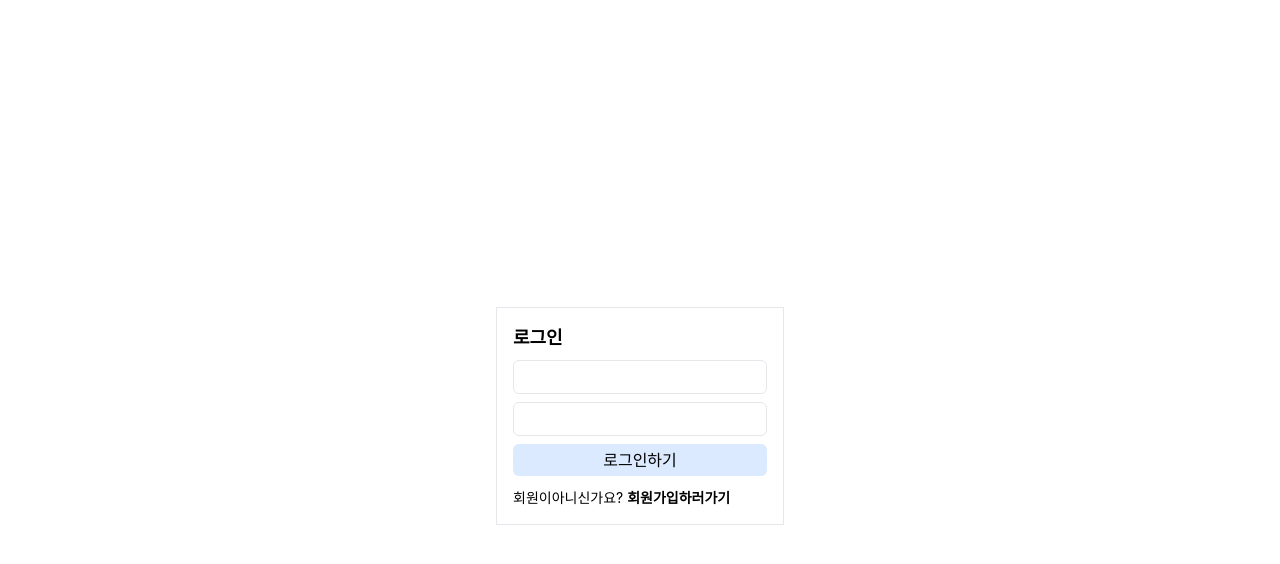
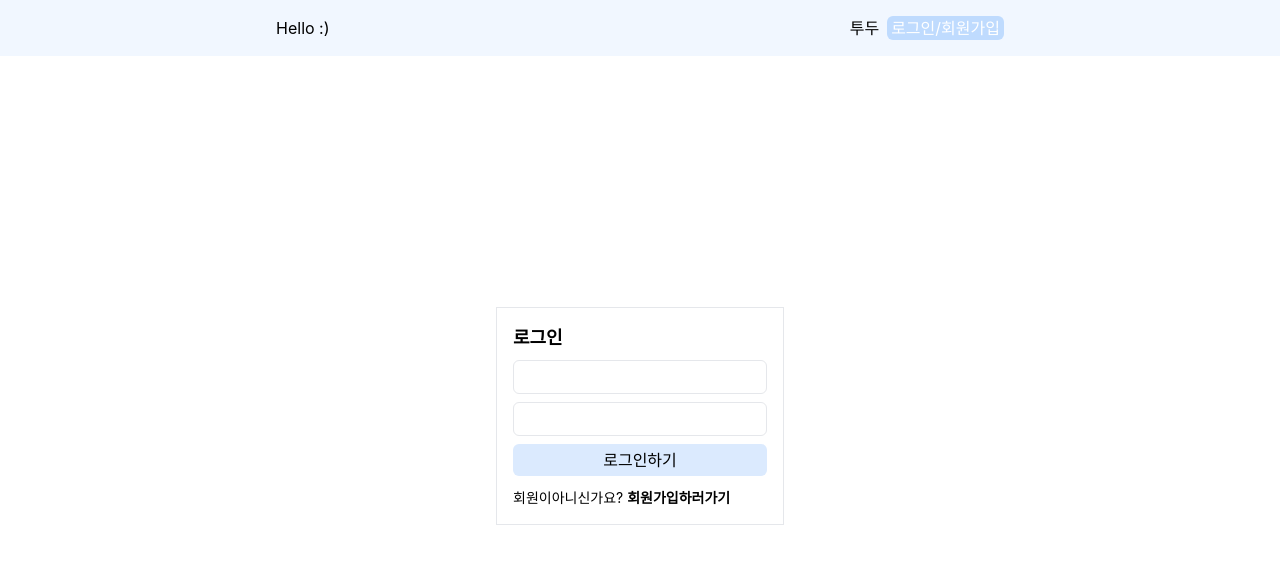
Before and after one commit to vanillovin/wanted-pre-onboarding-frontend, a React (Create React App) app: page / in a window 1280 px wide. Shown: the top 564 px of the page. Built offline with nearby package versions, Linux system fonts and the light colour scheme.

Commit message:
add: NavigationBar

```diff
--- /dev/null
+++ b/src/components/NavigationBar.jsx
@@ -0,0 +1,45 @@
+import React, { useContext } from 'react';
+import { Link, useNavigate } from 'react-router-dom';
+import { UserContext } from '../context/UserProvider';
+
+function NavigationBar() {
+  const navigate = useNavigate();
+  const { user, onSetUser } = useContext(UserContext);
+
+  const handleLogout = () => {
+    onSetUser(null);
+    navigate('/');
+  };
+
+  return (
+    <nav className="absolute p-4 top-0 left-0 w-full flex items-center justify-around bg-blue-100 bg-opacity-40">
+      <h1>Hello {':)'}</h1>
+      <ul className="flex items-center">
+        <li>
+          <Link to="/todo">투두</Link>
+        </li>
+        <li>
+          {user ? (
+            <button
+              onClick={handleLogout}
+              className="bg-red-200 rounded-md px-1 text-white ml-2"
+            >
+              로그아웃
+            </button>
+          ) : (
+            <div>
+              <button
+                className="bg-blue-200 rounded-md px-1 text-white ml-2"
+                onClick={() => navigate('/')}
+              >
+                로그인/회원가입
+              </button>
+            </div>
+          )}
+        </li>
+      </ul>
+    </nav>
+  );
+}
+
+export default NavigationBar;
--- a/src/components/auth/SignIn.jsx
+++ b/src/components/auth/SignIn.jsx
@@ -26,7 +26,7 @@ function SignUp({ handleChangeSetIsMember }) {
       .signIn({ email, password })
       .then((res) => res.json())
       .then((data) => {
-        if (data.error) throw new Error(data.message);
+        if (!data.access_token || data.error) throw new Error(data.message);
         onSetUser(data.access_token);
       })
       .catch((err) => {
--- a/src/context/UserProvider.jsx
+++ b/src/context/UserProvider.jsx
@@ -9,7 +9,8 @@ function UserProvider({ children }) {
   const onSetUser = (value) => setUser(value);
 
   useEffect(() => {
-    localStorage.setItem('USER', user);
+    if (user === null) localStorage.removeItem('USER');
+    else localStorage.setItem('USER', user);
   }, [user]);
 
   return (
--- a/src/index.js
+++ b/src/index.js
@@ -6,15 +6,26 @@ import { createBrowserRouter, RouterProvider } from 'react-router-dom';
 import App from './App';
 import UserProvider from './context/UserProvider';
 import Todo from './pages/Todo';
+import NavigationBar from './components/NavigationBar';
 
 const router = createBrowserRouter([
   {
     path: '/',
-    element: <App />,
+    element: (
+      <>
+        <NavigationBar />
+        <App />
+      </>
+    ),
   },
   {
     path: 'todo',
-    element: <Todo />,
+    element: (
+      <>
+        <NavigationBar />
+        <Todo />
+      </>
+    ),
   },
 ]);
 
```
